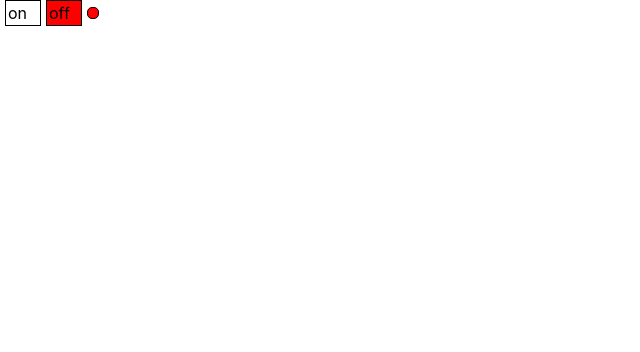
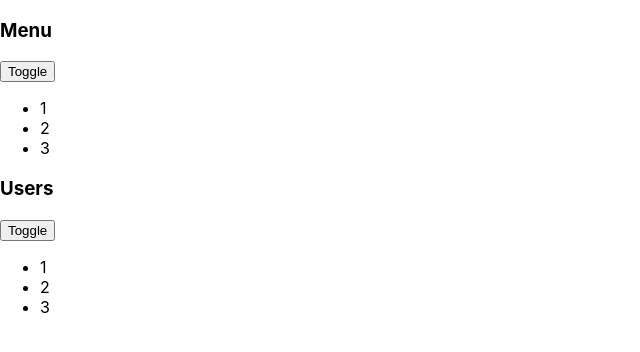
Before and after one commit to SanyaSkl/react-kabzda-how-detailed, a React (Create React App) app: page / in a window 1280 px wide. Shown: the top 352 px of the page, without its empty margins (0-640 px from the left). Built offline with nearby package versions, Linux system fonts and the light colour scheme.

Commit message:
did an independent task to create "UncontrolledAccordion"

```diff
--- a/src/App.tsx
+++ b/src/App.tsx
@@ -3,15 +3,20 @@
 import Accordion from "./components/Accordion/Accordion";
 import {Rating} from "./components/Rating/Rating";
 import OnOff from "./components/OnOff/OnOff";
+import UncontrolledAccordion from "./components/UncontrolledAccordion/UncontrolledAccordion";
 
 function App() {
     console.log("App rendering")
     return (
         <div>
 
-            <OnOff />
+            {/*<OnOff />*/}
             {/*<OnOff on={true}/>*/}
             {/*<OnOff on={false}/>*/}
+
+            <UncontrolledAccordion titleValue={"Menu"} />
+            <UncontrolledAccordion titleValue={"Users"} />
+
 
 {/*            <Accordion titleValue={"Menu"} collapsed={true}/>
             <Accordion titleValue={"Users"} collapsed={false}/>
--- /dev/null
+++ b/src/components/UncontrolledAccordion/UncontrolledAccordion.tsx
@@ -0,0 +1,48 @@
+import React, {useState} from "react";
+
+type UncontrolledAccordionPropsType = {
+    titleValue: string
+
+}
+
+function UncontrolledAccordion(props: UncontrolledAccordionPropsType) {
+    console.log("Accordion rendering")
+
+    let [collapsed, setCollapsed] = useState(false)
+
+    return <div>
+        <AccordionTitle title={props.titleValue}/>
+        <button onClick={() => {
+            setCollapsed(true)
+        }}
+                onDoubleClick={() => {
+                    setCollapsed(false)
+                }}>Toggle
+        </button>
+        {/*<button onClick={() => {setCollapsed(false)}}>Open</button>*/}
+        {!collapsed && <AccordionBody/>}
+    </div>
+}
+
+type AccordionTitlePropsType = {
+    title: string
+}
+
+function AccordionTitle(props: AccordionTitlePropsType) {
+    console.log("AccordionTitle rendering")
+    return <h3>{props.title}</h3>
+}
+
+function AccordionBody() {
+    console.log("AccordionBody rendering")
+    return (
+        <ul>
+            <li>1</li>
+            <li>2</li>
+            <li>3</li>
+        </ul>
+    )
+}
+
+
+export default UncontrolledAccordion
```
